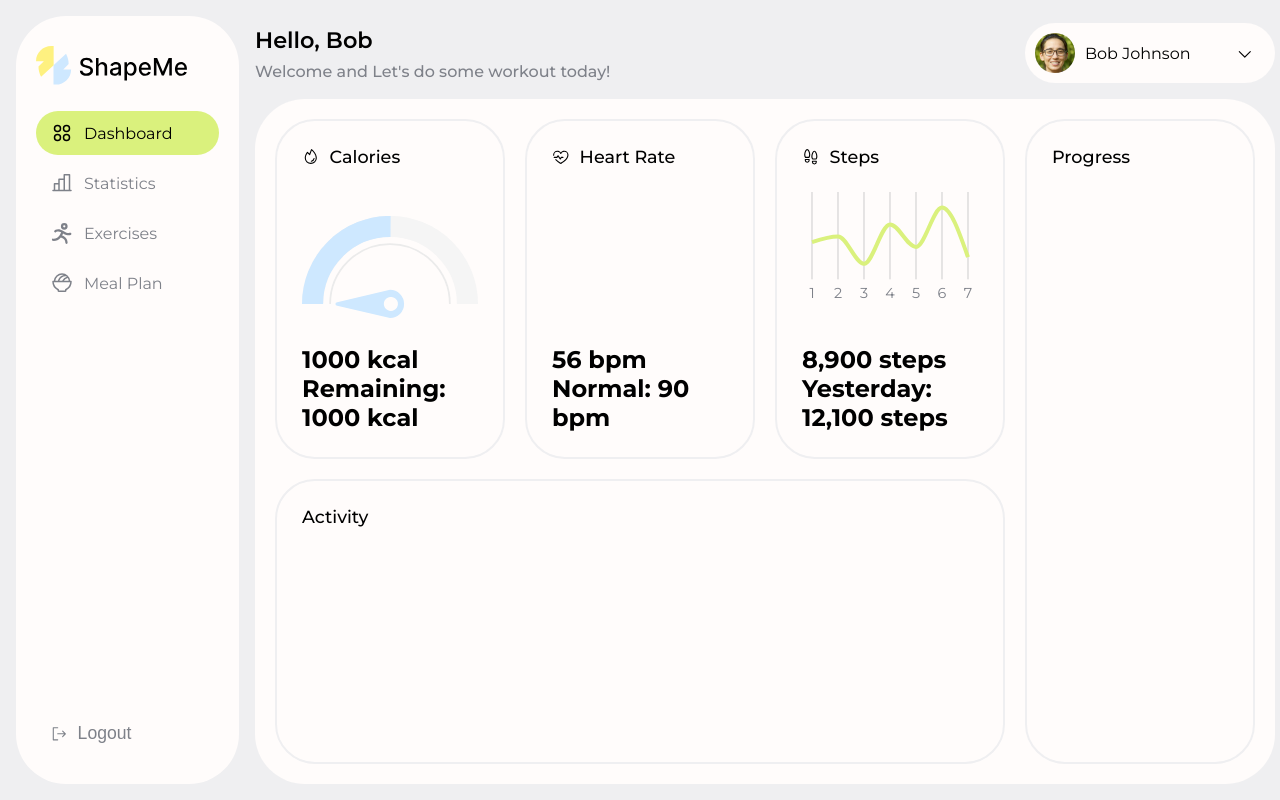
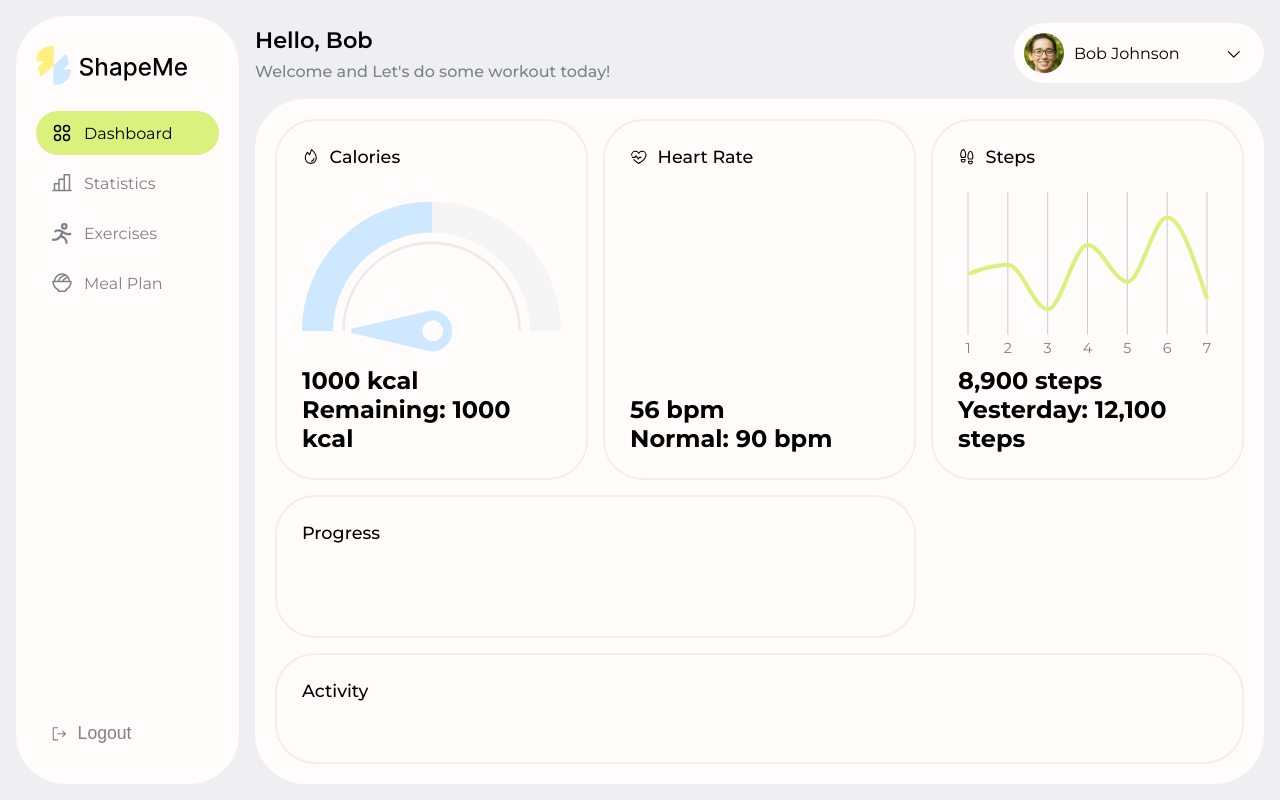
Before and after one commit to gr33b0k/fitness-tracker, a React (Vite) app: page / in a window 1280 px wide. Built offline with nearby package versions, Linux system fonts and the light colour scheme.

Commit message:
feat: add grid layout to PageContent

```diff
--- a/src/components/layout/PageContent/PageContent.css
+++ b/src/components/layout/PageContent/PageContent.css
@@ -1,7 +1,6 @@
 .main__content {
     display: grid;
-    grid-template-columns: repeat(5, 1fr);
-    gap: 20px;
+    gap: 15px;
     width: 100%;
     height: 100%;
     background-color: var(--surface-bg);
--- a/src/components/layout/PageContent/PageContent.jsx
+++ b/src/components/layout/PageContent/PageContent.jsx
@@ -1,7 +1,20 @@
 import "./PageContent.css";
 
-const PageContent = ({ children }) => {
-  return <section className="main__content">{children}</section>;
+const PageContent = ({ isTransparent, gridColumns, children }) => {
+  return (
+    <section
+      style={{
+        gridTemplateColumns: `repeat(${gridColumns}, 1fr)`,
+        ...(isTransparent && {
+          backgroundColor: "transparent",
+          padding: 0,
+        }),
+      }}
+      className="main__content"
+    >
+      {children}
+    </section>
+  );
 };
 
 export default PageContent;
```
